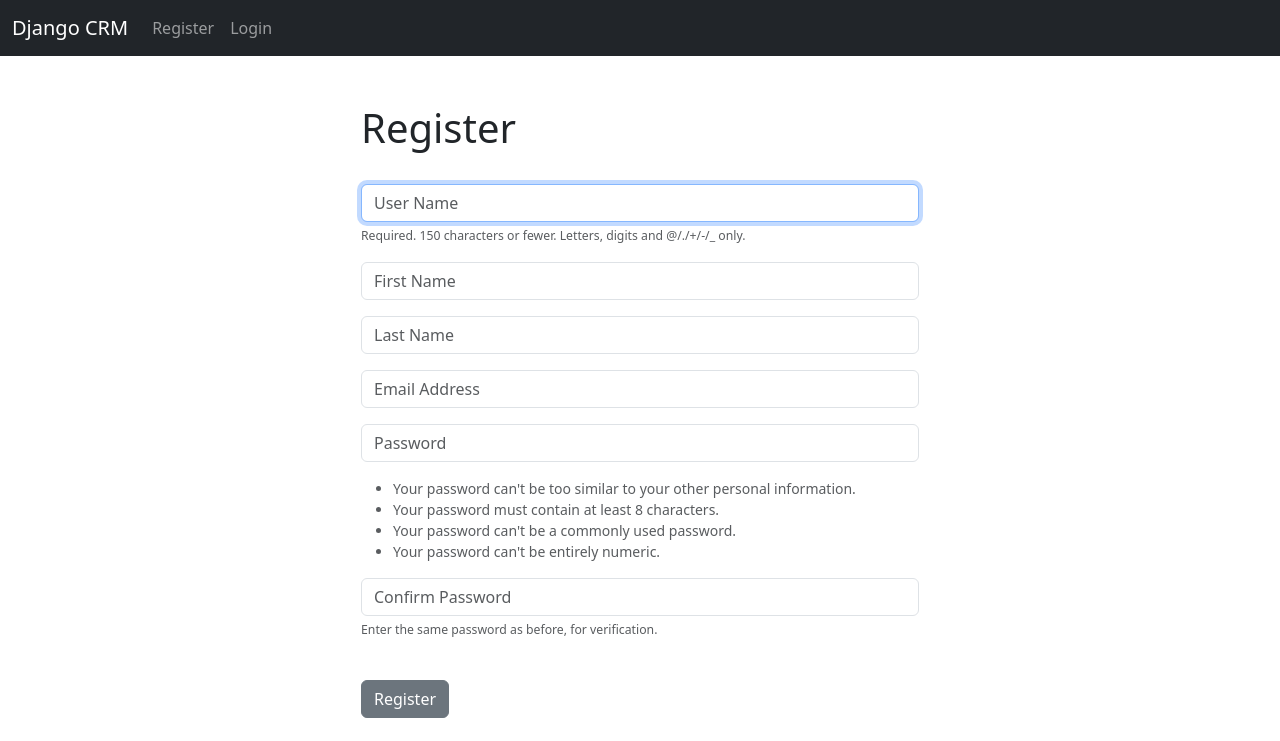
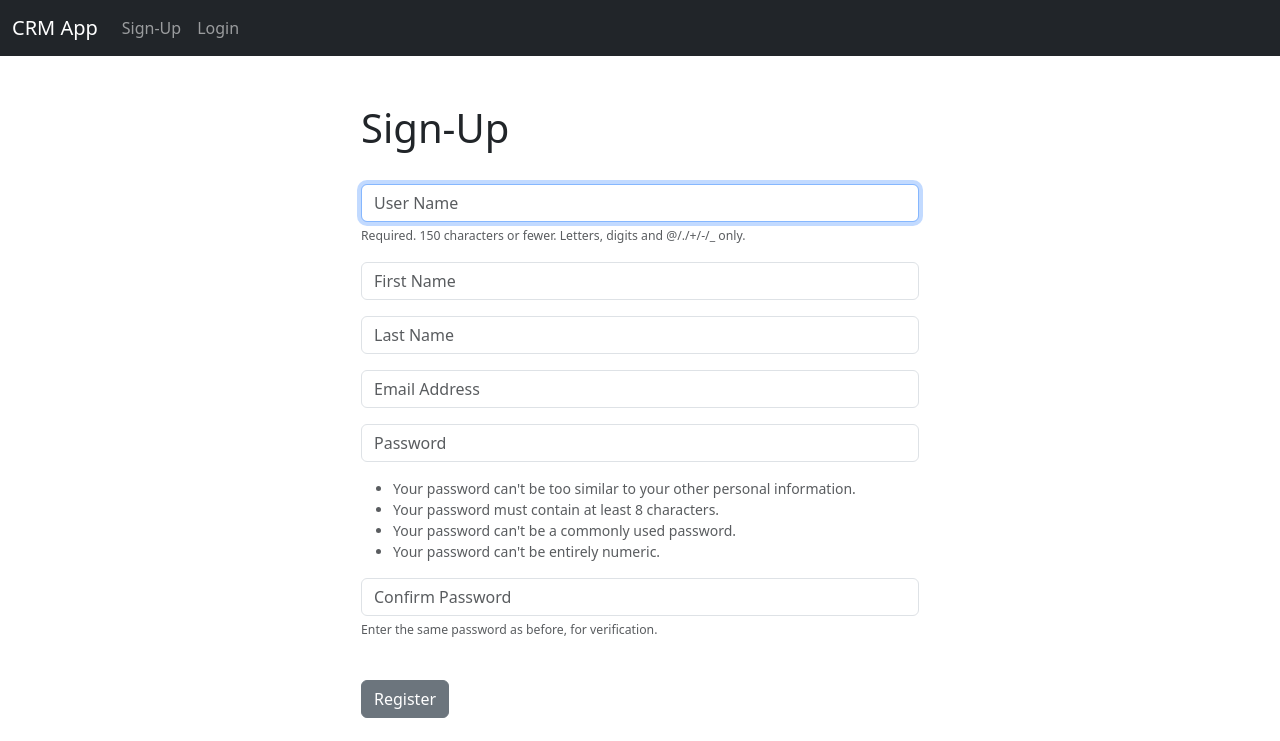
Before and after one commit to Oeyshik/CRM-Django, a Django app: page /register/ in a window 1280 px wide. Shown: the top 741 px of the page. Run offline with Django 4.2, Linux system fonts and the light colour scheme.

Commit message:
First Commit

```diff
--- a/website/templates/navbar.html
+++ b/website/templates/navbar.html
@@ -1,6 +1,6 @@
 <nav class="navbar navbar-expand-lg navbar-dark bg-dark">
   <div class="container-fluid">
-    <a class="navbar-brand" href="{% url 'home' %}">Django CRM</a>
+    <a class="navbar-brand" href="{% url 'home' %}">CRM App</a>
     <button class="navbar-toggler" type="button" data-bs-toggle="collapse" data-bs-target="#navbarSupportedContent" aria-controls="navbarSupportedContent" aria-expanded="false" aria-label="Toggle navigation">
       <span class="navbar-toggler-icon"></span>
     </button>
@@ -22,7 +22,7 @@
 
           {% else %}
             <li class="nav-item">
-              <a class="nav-link" href="{% url 'register' %}">Register</a>
+              <a class="nav-link" href="{% url 'register' %}">Sign-Up</a>
             </li>
 
             <li class="nav-item">
--- a/website/templates/register.html
+++ b/website/templates/register.html
@@ -3,7 +3,7 @@
 {% block content %}
 
 <div class="col-md-6 offset-md-3">
-<h1>Register</h1>
+<h1>Sign-Up</h1>
 <br>
 
 <form method="POST" action="">
```
